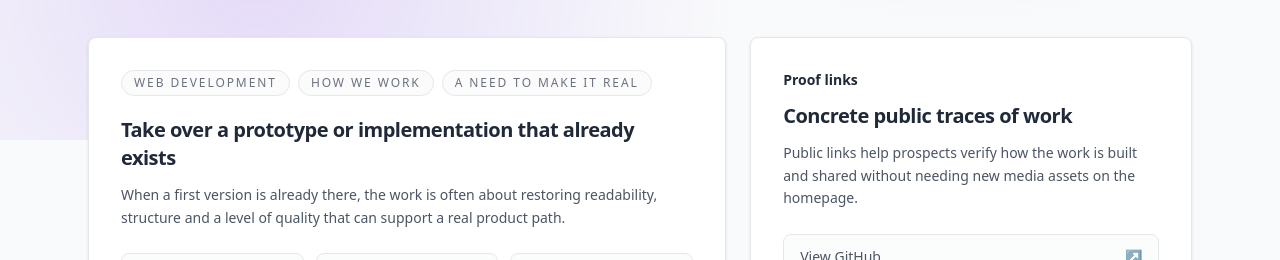
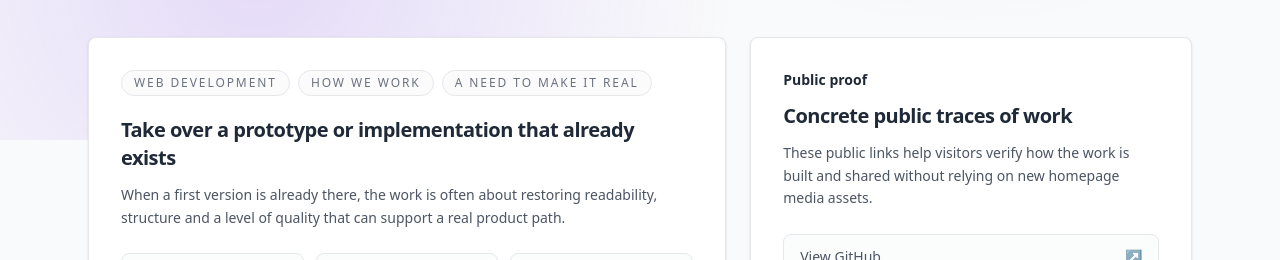
Before and after one commit to edge-solutions-hq/edge-solutions, a Next.js app in the folder web/: page /en in a window 1280 px wide. Shown: the part 660-920 px from the top of the page. Built offline with nearby package versions, Linux system fonts and the light colour scheme; no server answers.

Commit message:
fix: localize homepage tooling proof copy

```diff
--- a/web/messages/en.json
+++ b/web/messages/en.json
@@ -84,6 +84,11 @@
         "linkedin": "View LinkedIn profile"
       }
     },
+    "tooling": {
+      "proofLabel": "Public proof",
+      "proofTitle": "Concrete public traces of work",
+      "proofBody": "These public links help visitors verify how the work is built and shared without relying on new homepage media assets."
+    },
     "proof": {
       "eyebrow": "A pragmatic AI approach",
       "title": "Move faster without losing control",
--- a/web/messages/fr.json
+++ b/web/messages/fr.json
@@ -84,6 +84,11 @@
         "linkedin": "Voir le profil LinkedIn"
       }
     },
+    "tooling": {
+      "proofLabel": "Preuves publiques",
+      "proofTitle": "Des traces concrètes du travail réalisé",
+      "proofBody": "Ces liens publics permettent de vérifier comment le travail est conçu et partagé sans dépendre de nouveaux médias sur la homepage."
+    },
     "proof": {
       "eyebrow": "Une approche pragmatique de l’IA",
       "title": "Aller plus vite sans perdre le contrôle",
--- a/web/messages/nl.json
+++ b/web/messages/nl.json
@@ -84,6 +84,11 @@
         "linkedin": "Bekijk LinkedIn-profiel"
       }
     },
+    "tooling": {
+      "proofLabel": "Publieke bewijzen",
+      "proofTitle": "Concrete publieke sporen van het werk",
+      "proofBody": "Deze publieke links helpen bezoekers te verifiëren hoe het werk wordt opgebouwd en gedeeld zonder nieuwe media-assets op de homepage nodig te hebben."
+    },
     "proof": {
       "eyebrow": "Een pragmatische AI-aanpak",
       "title": "Sneller gaan zonder de controle te verliezen",
--- a/web/src/app/[locale]/page.tsx
+++ b/web/src/app/[locale]/page.tsx
@@ -79,6 +79,9 @@ export default async function HomePage({params}: Props) {
         stackBody={t('home.process.build.stackItems.web')}
         workflowBody={t('home.process.discovery.points.plan')}
         deliveryBody={t('home.process.launch.items.measure.body')}
+        proofLabel={t('home.tooling.proofLabel')}
+        proofTitle={t('home.tooling.proofTitle')}
+        proofBody={t('home.tooling.proofBody')}
         githubLabel={t('home.process.links.github')}
         artstationLabel={t('home.process.links.artstation')}
       />
--- a/web/src/components/HomepageTooling.tsx
+++ b/web/src/components/HomepageTooling.tsx
@@ -15,6 +15,9 @@ type HomepageToolingProps = {
   stackBody: string;
   workflowBody: string;
   deliveryBody: string;
+  proofLabel: string;
+  proofTitle: string;
+  proofBody: string;
   githubLabel: string;
   artstationLabel: string;
 };
@@ -37,6 +40,9 @@ export default function HomepageTooling({
   stackBody,
   workflowBody,
   deliveryBody,
+  proofLabel,
+  proofTitle,
+  proofBody,
   githubLabel,
   artstationLabel,
 }: HomepageToolingProps) {
@@ -104,12 +110,12 @@ export default function HomepageTooling({
         </Card>
 
         <Card className="p-6 md:p-8">
-          <div className="text-sm font-semibold text-foreground">Proof links</div>
+          <div className="text-sm font-semibold text-foreground">{proofLabel}</div>
           <h3 className="mt-3 text-xl font-semibold tracking-tight text-foreground">
-            Concrete public traces of work
+            {proofTitle}
           </h3>
           <p className="mt-3 text-sm leading-relaxed text-muted-foreground">
-            Public links help prospects verify how the work is built and shared without needing new media assets on the homepage.
+            {proofBody}
           </p>
 
           <div className="mt-6 space-y-3 text-sm text-muted-foreground">
```
